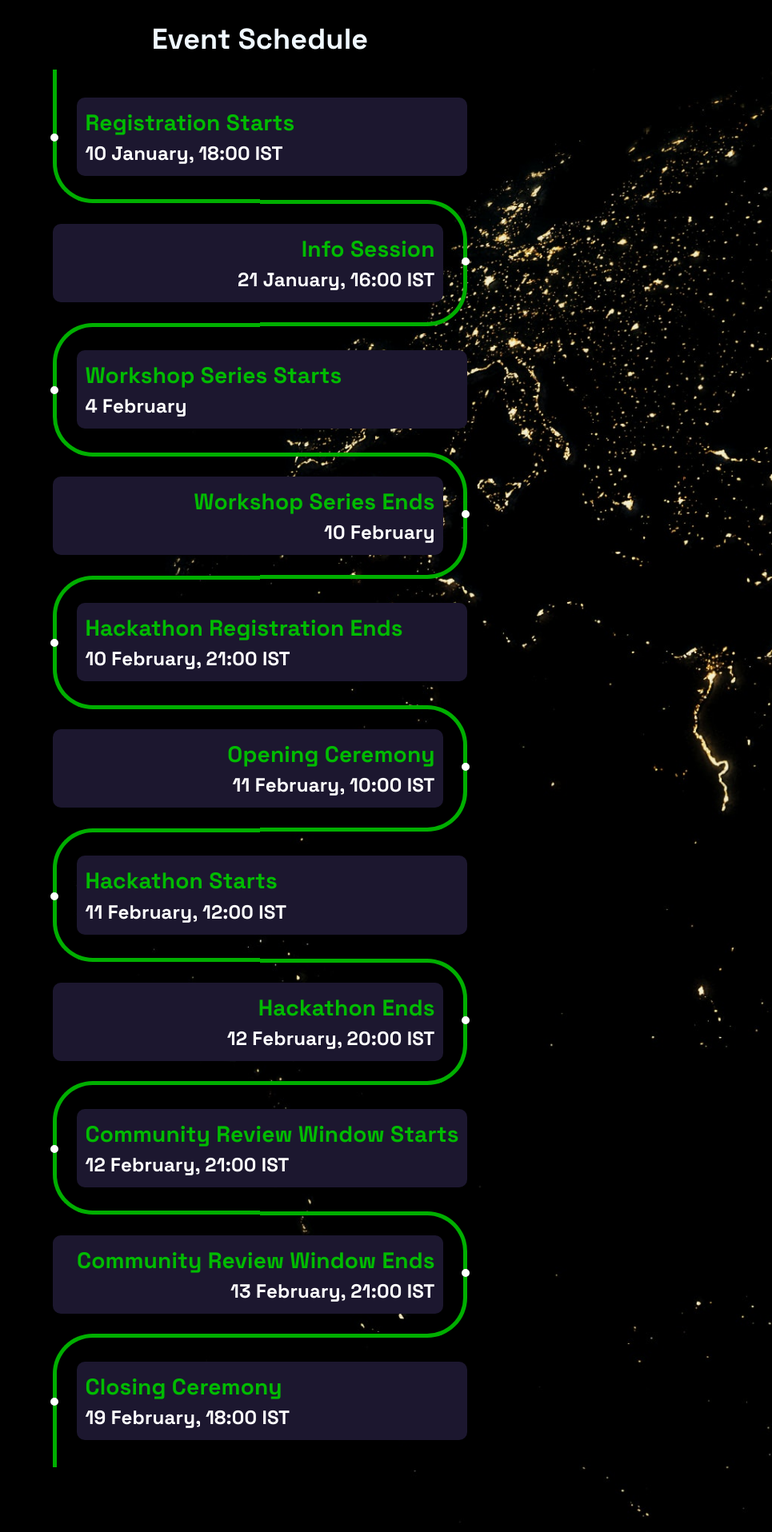
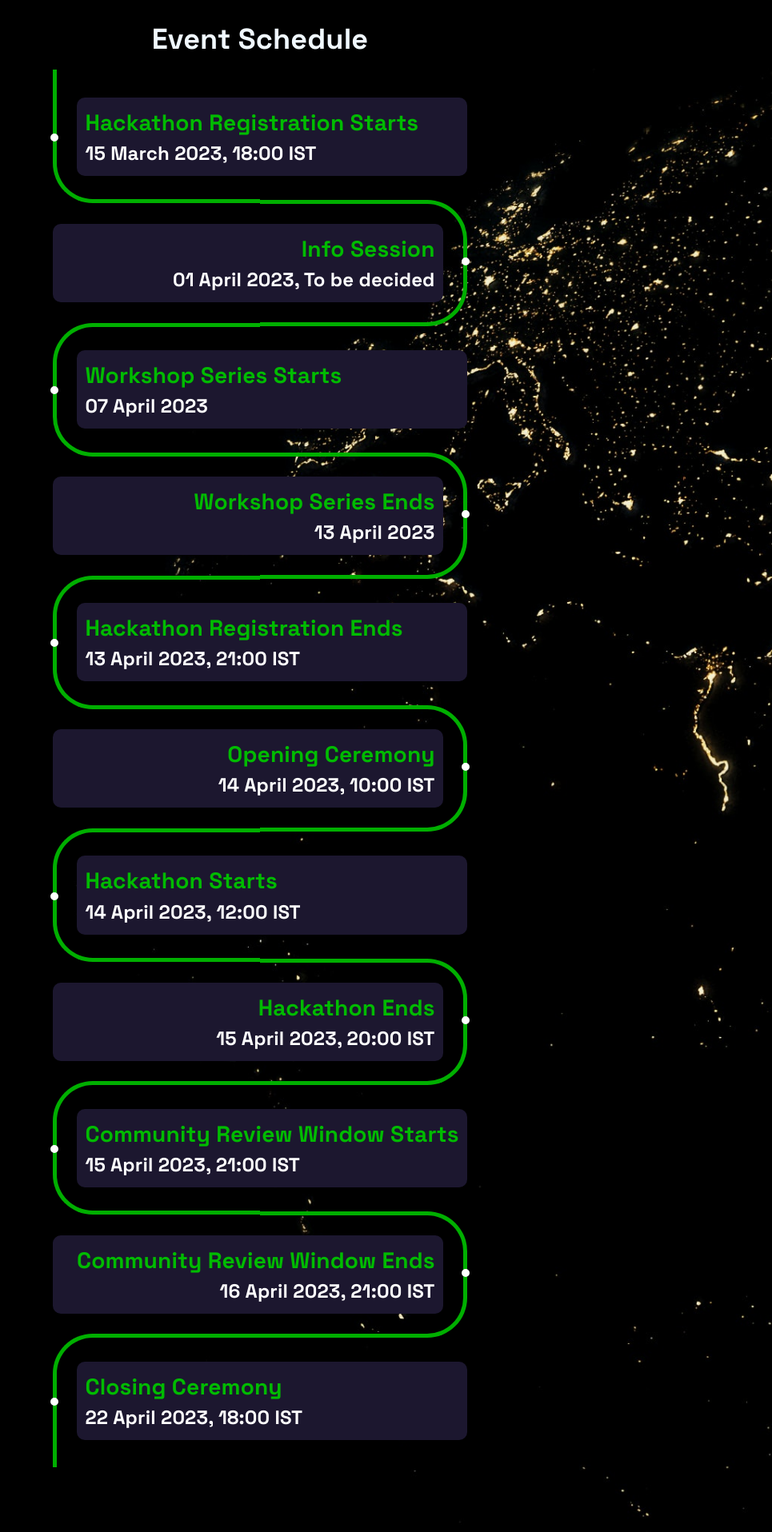
Before and after one commit to HackSlashNITP/hacknitp5.0, a Next.js app: page /timeline in a window 1280 px wide. Shown: the part 480-2396 px from the top of the page at 80% size, without its empty margins (315-1280 px from the left). Built offline with nearby package versions, Linux system fonts and the light colour scheme.

Commit message:
updated timeline

```diff
--- a/components/prev_sponsors/associateSponsor.js
+++ b/components/prev_sponsors/associateSponsor.js
@@ -3,7 +3,6 @@ import tezos from '../../public/prevSponsors/tezos.png';
 import filecoin from '../../public/prevSponsors/filecoin.png';
 import polygon from '../../public/prevSponsors/polygon.png';
 import celo from '../../public/prevSponsors/celo.png';
-import postman from '../../public/prevSponsors/postman.png';
 import Foss from '../../public/prevSponsors/Foss.svg';
 
 const associate = [
@@ -28,10 +27,6 @@ const associate = [
     link: "https://celo.org/",
   },
   {
-    logo: postman,
-    link: "https://www.postman.com/",
-  },
-  {
     logo: Foss,
     link: "https://fossunited.org/",
   },
--- a/components/prev_sponsors/titleSponsor.js
+++ b/components/prev_sponsors/titleSponsor.js
@@ -1,4 +1,5 @@
 import digital from '../../public/prevSponsors/DIGITAL_OCEAN.png';
+import postman from '../../public/prevSponsors/postman.png';
 
 const title = [
   {
@@ -6,6 +7,11 @@ const title = [
     logo: digital,
     link: "https://www.digitalocean.com/",
   },
+  {
+    id:1,
+    logo: postman,
+    link: "https://www.postman.com/",
+  },
 ];
 
 export default title;
--- a/components/timeline/timelineData.js
+++ b/components/timeline/timelineData.js
@@ -1,58 +1,58 @@
 const data = [
     {
         id: 0,
-        title: 'Registration Starts',
-        schedule: '10 January, 18:00 IST',
+        title: 'Hackathon Registration Starts',
+        schedule: '15 March 2023, 18:00 IST',
     },
     {
         id: 1,
         title: 'Info Session',
-        schedule: '21 January, 16:00 IST',
+        schedule: '01 April 2023, To be decided',
     },
     {
         id: 2,
         title: 'Workshop Series Starts',
-        schedule: '4 February',
+        schedule: '07 April 2023',
     },
     {
         id: 3,
         title: 'Workshop Series Ends',
-        schedule: '10 February',
+        schedule: '13 April 2023',
     },
     {
         id: 4,
         title: 'Hackathon Registration Ends',
-        schedule: '10 February, 21:00 IST',
+        schedule: '13 April 2023, 21:00 IST',
     },
     {
         id: 5,
         title: 'Opening Ceremony',
-        schedule: '11 February, 10:00 IST',
+        schedule: '14 April 2023, 10:00 IST',
     },
     {
         id: 6,
         title: 'Hackathon Starts',
-        schedule: '11 February, 12:00 IST',
+        schedule: '14 April 2023, 12:00 IST',
     },
     {
         id: 7,
         title: 'Hackathon Ends',
-        schedule: '12 February, 20:00 IST',
+        schedule: '15 April 2023, 20:00 IST',
     },
     {
         id: 8,
         title: 'Community Review Window Starts',
-        schedule: '12 February, 21:00 IST',
+        schedule: '15 April 2023, 21:00 IST',
     },
     {
         id: 9,
         title: 'Community Review Window Ends',
-        schedule: '13 February, 21:00 IST',
+        schedule: '16 April 2023, 21:00 IST',
     },
     {
         id: 10,
         title: 'Closing Ceremony',
-        schedule: '19 February, 18:00 IST',
+        schedule: '22 April 2023, 18:00 IST',
     },
 ];
 
```
